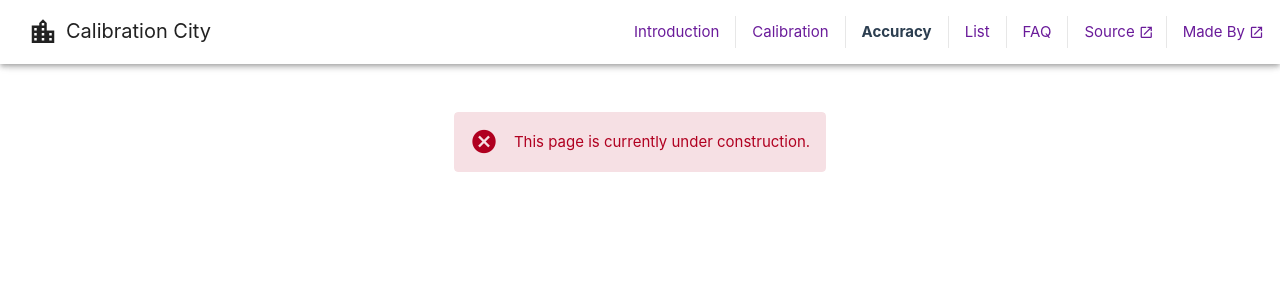
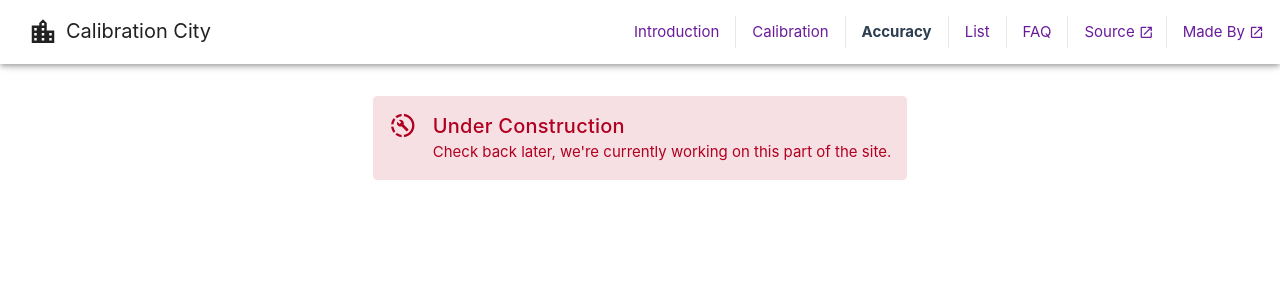
Before and after one commit to wasabipesto/themis, a Vue app in the folder client/: page /accuracy in a window 1280 px wide. Shown: the top 300 px of the page. Built offline with nearby package versions, Linux system fonts and the light colour scheme.

Commit message:
reconfigure some things for prod

```diff
--- a/client/src/views/AccuracyView.vue
+++ b/client/src/views/AccuracyView.vue
@@ -1,23 +1,7 @@
 <template>
   <v-main>
-    <v-container>
-      <v-row align="center" justify="center">
-        <v-col>
-          <v-alert
-            text="This page is currently under construction."
-            type="error"
-            variant="tonal"
-          ></v-alert>
-        </v-col>
-      </v-row>
-    </v-container>
+    <v-alert icon="mdi-progress-wrench" title="Under Construction" type="error" variant="tonal">
+      Check back later, we're currently working on this part of the site.
+    </v-alert>
   </v-main>
 </template>
-
-<style scoped>
-.v-main {
-  max-width: 60rem;
-  margin-left: auto;
-  margin-right: auto;
-}
-</style>
--- a/client/src/views/CalibrationView.vue
+++ b/client/src/views/CalibrationView.vue
@@ -147,7 +147,7 @@ async function updateGraph() {
 
   let response
   try {
-    response = await axios.get('https://beta-api.calibration.city/calibration_plot', {
+    response = await axios.get('https://api.calibration.city/calibration_plot', {
       params: query_selected.value
     })
   } catch (error) {
--- a/client/src/views/ListView.vue
+++ b/client/src/views/ListView.vue
@@ -18,7 +18,7 @@ async function updateList() {
 
   let response
   try {
-    response = await axios.get('https://beta-api.calibration.city/list_markets', {
+    response = await axios.get('https://api.calibration.city/list_markets', {
       params: query_selected.value
     })
   } catch (error) {
```
Also changed, not shown: 2 other files (tests, documents, lock files or other folders).
